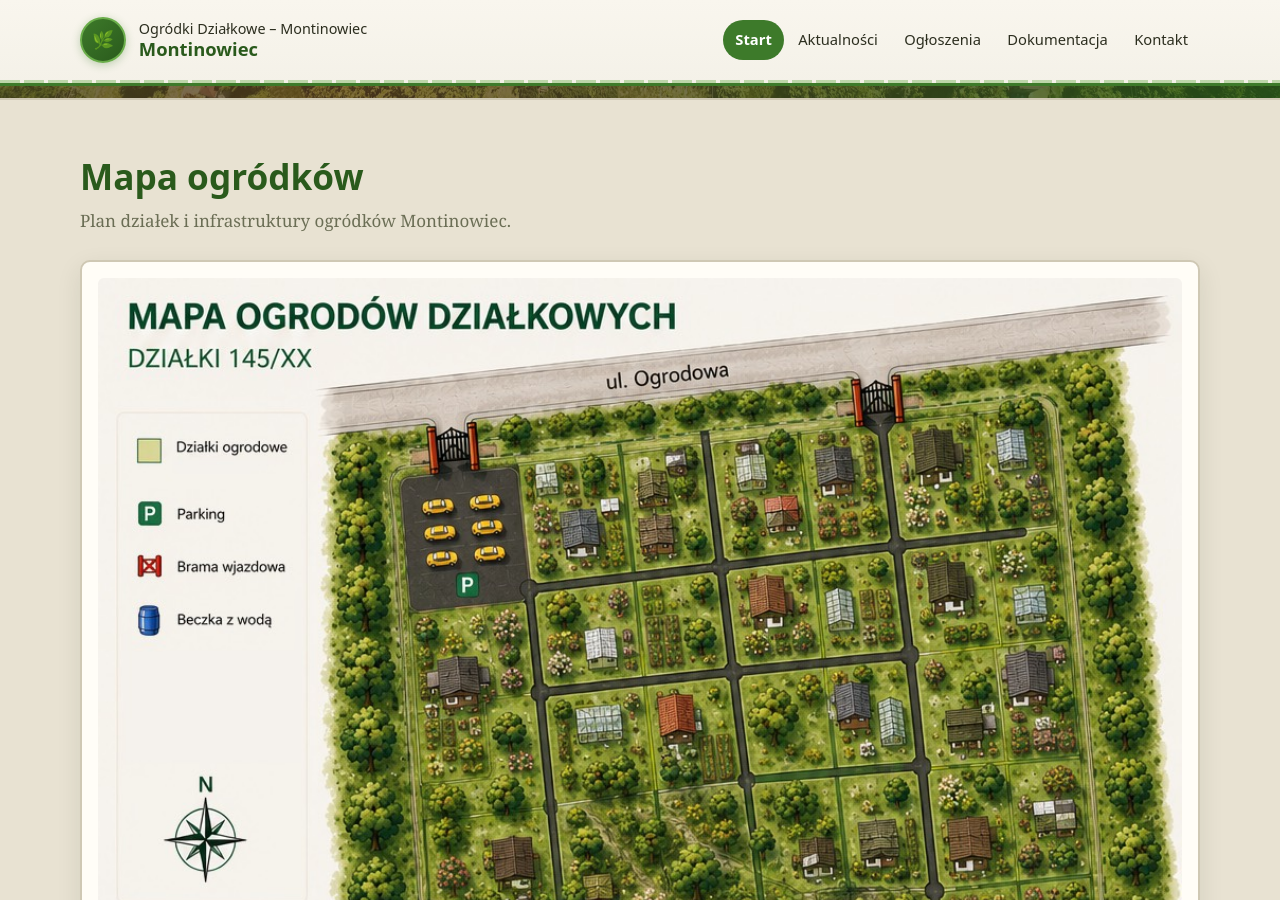
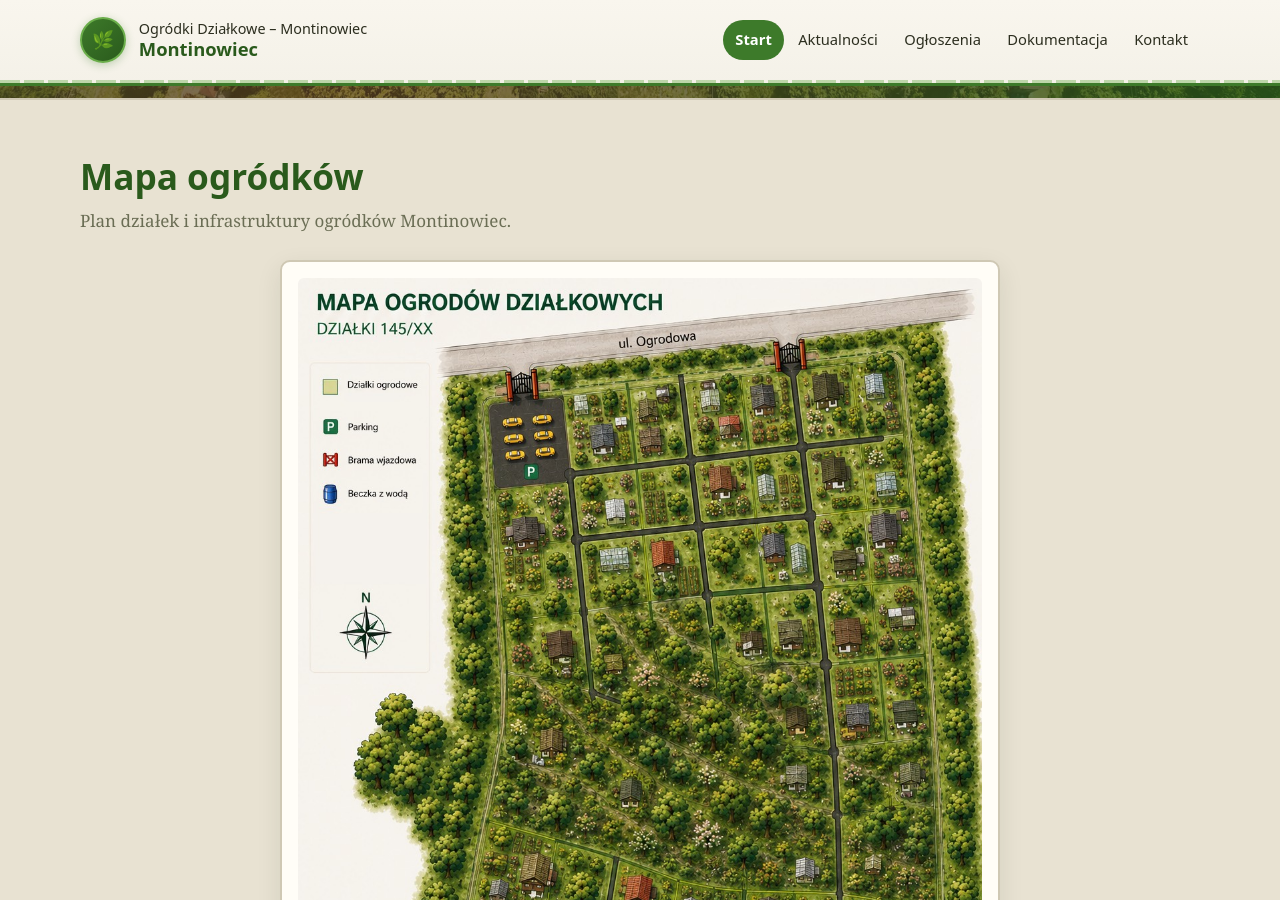
Before and after one commit to brxie/montin-page, a Jekyll site: the page built from index.md, in a window 1280 px wide and 900 px high, scrolled down 617 px. Built offline with Jekyll 4.4.1, drawn with Linux system fonts in a browser that asks for light colours.

Commit message:
Constrain map image max-width to 720px

```diff
--- a/assets/css/site.css
+++ b/assets/css/site.css
@@ -579,6 +579,11 @@ code {
   overflow: hidden;
 }
 
+.map-wrapper {
+  max-width: 720px;
+  margin: 0 auto;
+}
+
 .map-wrapper img {
   width: 100%;
   border-radius: 6px;
```
